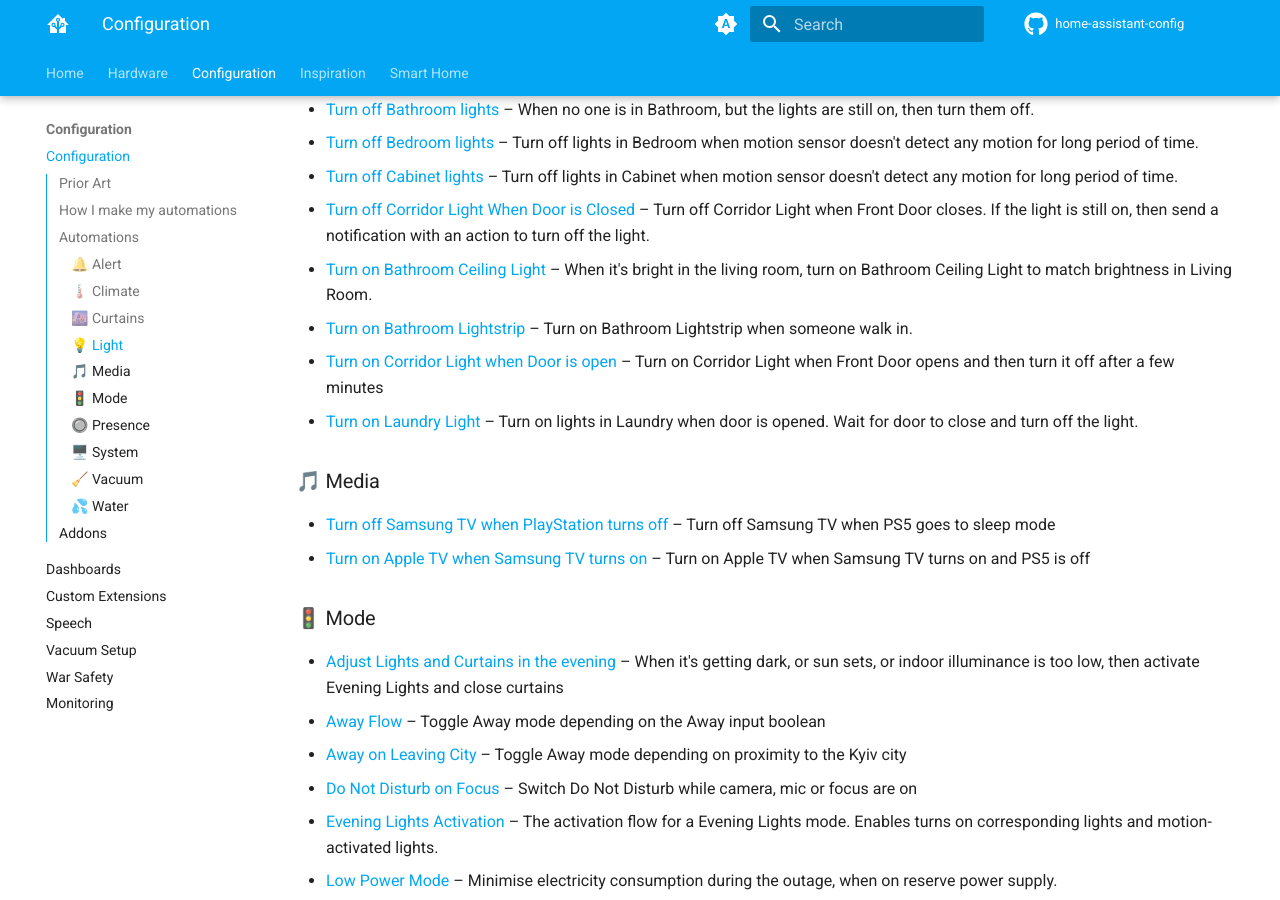
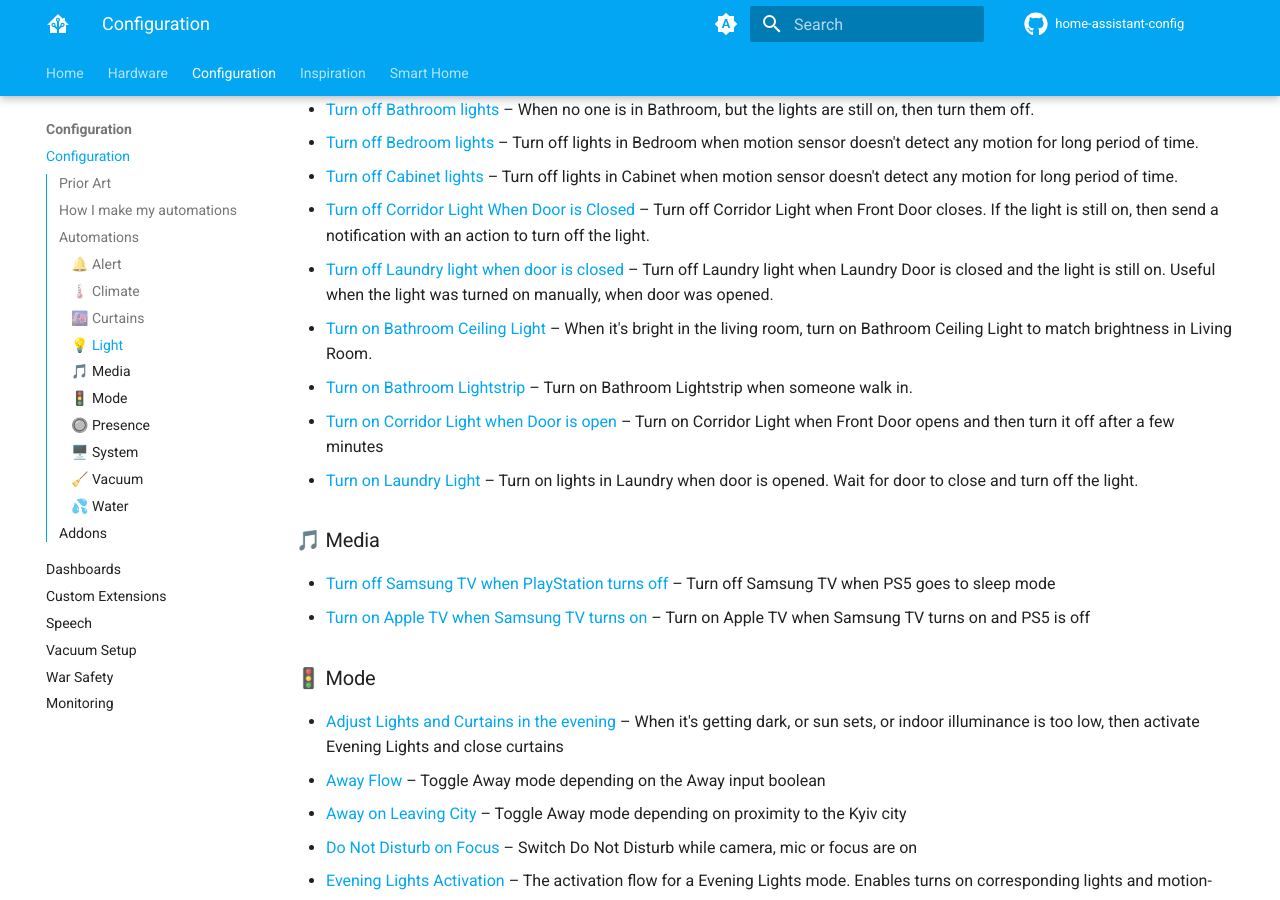
Before and after one commit to denysdovhan/home-assistant-config, an MkDocs documentation site: the page built from docs/config/index.md, in a window 1280 px wide and 900 px high, scrolled down 2895 px. Built offline with MkDocs 1.6.1 and Material for MkDocs 9.7.7, drawn with Linux system fonts in a browser that asks for light colours; comment, search, counter and statistics services are not loaded; part of the change alters nothing that is shown; some of the changed text lies outside the part shown.

Commit message:
docs: Update docs

```diff
--- a/docs/config/index.md
+++ b/docs/config/index.md
@@ -40,7 +40,7 @@ Here you can discover all of the automations powering my home. The list is autom
 1. [🔔 Alert](#-alert) (10 automation)
 1. [🌡️ Climate](#-climate) (8 automation)
 1. [🌆 Curtains](#-curtains) (3 automation)
-1. [💡 Light](#-light) (12 automation)
+1. [💡 Light](#-light) (13 automation)
 1. [🎵 Media](#-media) (2 automation)
 1. [🚦 Mode](#-mode) (10 automation)
 1. [🔘 Presence](#-presence) (2 automation)
@@ -48,7 +48,7 @@ Here you can discover all of the automations powering my home. The list is autom
 1. [🧹 Vacuum](#-vacuum) (7 automation)
 1. [💦 Water](#-water) (1 automation)
 
-Total number of automations: **66**️
+Total number of automations: **67**️
 
 ### 🔔 Alert
 
@@ -90,6 +90,7 @@ Total number of automations: **66**️
 - [Turn off Bedroom lights](https://github.com/denysdovhan/home-assistant-config/blob/9ff2a365ae41e27ddb5c0d6074cc071df4f6adf8/automations.yaml#L2266) – Turn off lights in Bedroom when motion sensor doesn't detect any motion for long period of time.
 - [Turn off Cabinet lights](https://github.com/denysdovhan/home-assistant-config/blob/9ff2a365ae41e27ddb5c0d6074cc071df4f6adf8/automations.yaml#L2206) – Turn off lights in Cabinet when motion sensor doesn't detect any motion for long period of time.
 - [Turn off Corridor Light When Door is Closed](https://github.com/denysdovhan/home-assistant-config/blob/9ff2a365ae41e27ddb5c0d6074cc071df4f6adf8/automations.yaml#L1698) – Turn off Corridor Light when Front Door closes. If the light is still on, then send a notification with an action to turn off the light.
+- [Turn off Laundry light when door is closed](https://github.com/denysdovhan/home-assistant-config/blob/9ff2a365ae41e27ddb5c0d6074cc071df4f6adf8/automations.yaml#L2686) – Turn off Laundry light when Laundry Door is closed and the light is still on. Useful when the light was turned on manually, when door was opened.
 - [Turn on Bathroom Ceiling Light](https://github.com/denysdovhan/home-assistant-config/blob/9ff2a365ae41e27ddb5c0d6074cc071df4f6adf8/automations.yaml#L2035) – When it's bright in the living room, turn on Bathroom Ceiling Light to match brightness in Living Room.
 - [Turn on Bathroom Lightstrip](https://github.com/denysdovhan/home-assistant-config/blob/9ff2a365ae41e27ddb5c0d6074cc071df4f6adf8/automations.yaml#L1975) – Turn on Bathroom Lightstrip when someone walk in.
 - [Turn on Corridor Light when Door is open](https://github.com/denysdovhan/home-assistant-config/blob/9ff2a365ae41e27ddb5c0d6074cc071df4f6adf8/automations.yaml#L1669) – Turn on Corridor Light when Front Door opens and then turn it off after a few minutes
```
